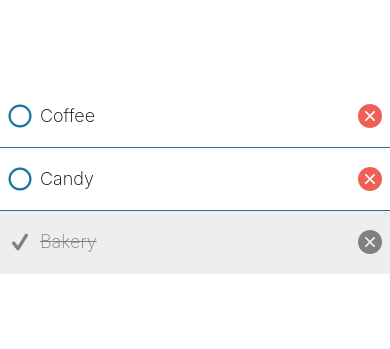
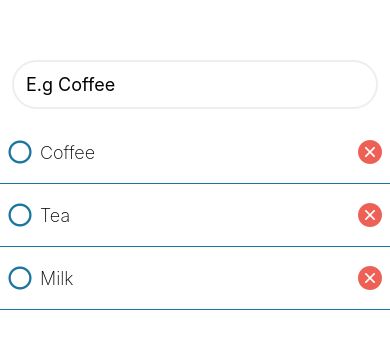
Before and after one commit to howardsolutions/planty, a React Native app: screen / in a window 390 px wide. Shown: the part 243-592 px from the top of the page. Built offline with nearby package versions, Linux system fonts and the light colour scheme.

Commit message:
feat: add TextInput

```diff
--- a/app/index.tsx
+++ b/app/index.tsx
@@ -1,12 +1,47 @@
-import { StyleSheet, View } from "react-native";
+import { StyleSheet, TextInput, View } from "react-native";
 import ShoppingListItem from "../components/ShoppingListItem";
+import { useState } from "react";
+import { theme } from "../theme";
+
+type ShoppingListItemType = {
+  id: string;
+  name: string;
+};
+
+const initialList: ShoppingListItemType[] = [
+  { id: "1", name: "Coffee" },
+  { id: "2", name: "Tea" },
+  { id: "3", name: "Milk" },
+];
 
 export default function App() {
+  const [shoppingList, setShoppingList] = useState(initialList);
+  const [value, setValue] = useState<string>();
+
+  const handleSubmit = () => {
+    if (value) {
+      const newShoppingList = [
+        { id: new Date().toISOString(), name: value },
+        ...shoppingList,
+      ];
+      setShoppingList(newShoppingList);
+      setValue(undefined);
+    }
+  };
+
   return (
     <View style={styles.container}>
-      <ShoppingListItem name="Coffee" />
-      <ShoppingListItem name="Candy" />
-      <ShoppingListItem name="Bakery" isCompleted />
+      <TextInput
+        value={value}
+        style={styles.textInput}
+        onChangeText={setValue}
+        placeholder="E.g Coffee"
+        onSubmitEditing={handleSubmit}
+        returnKeyType="done"
+      />
+      {shoppingList.map((item) => (
+        <ShoppingListItem name={item.name} key={item.id} />
+      ))}
     </View>
   );
 }
@@ -16,5 +51,15 @@
     flex: 1,
     backgroundColor: "#fff",
     justifyContent: "center",
+    paddingTop: 12,
+  },
+  textInput: {
+    borderColor: theme.colorLightGrey,
+    borderWidth: 2,
+    padding: 12,
+    fontSize: 18,
+    borderRadius: 50,
+    marginHorizontal: 12,
+    marginBottom: 12,
   },
 });
```
